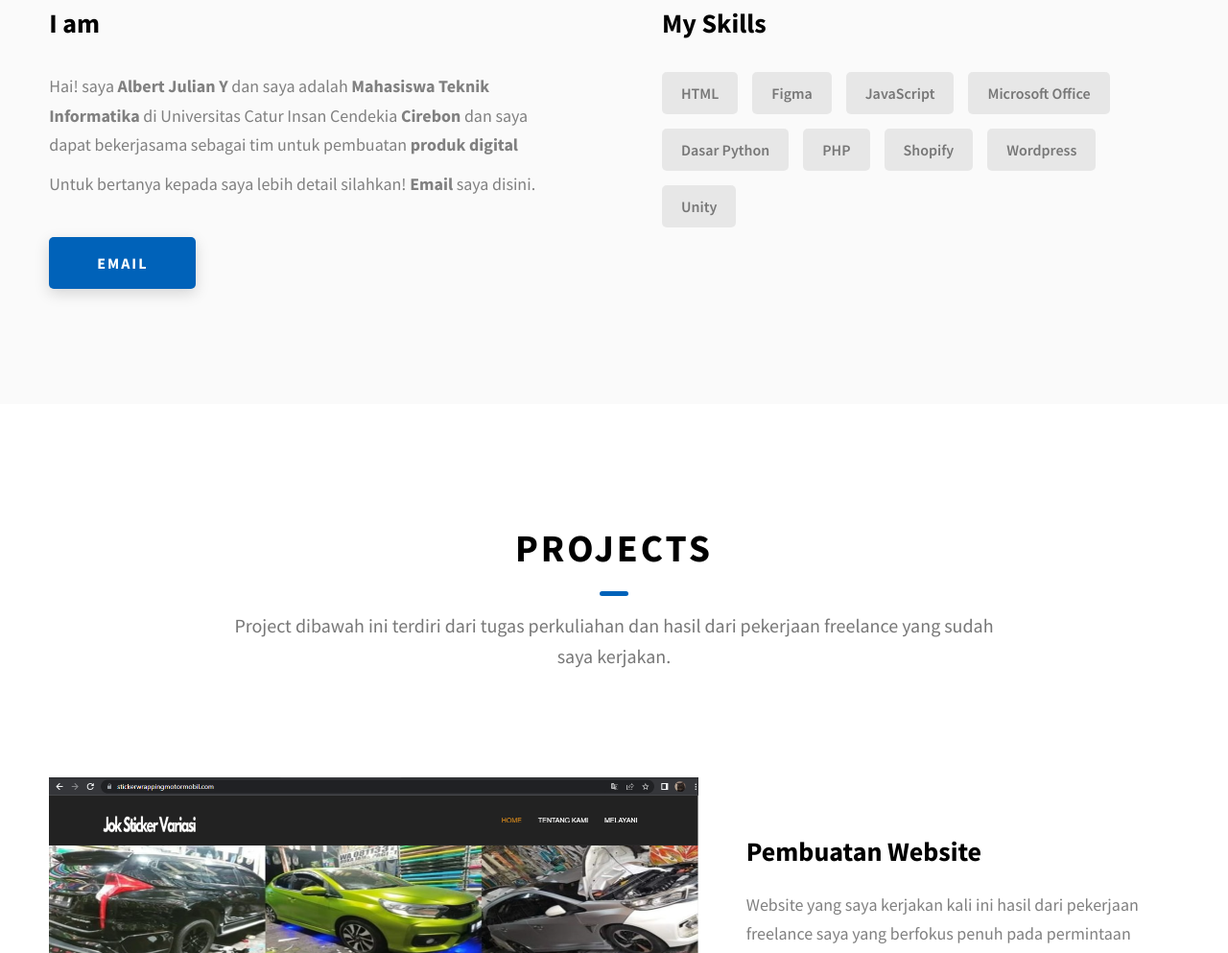
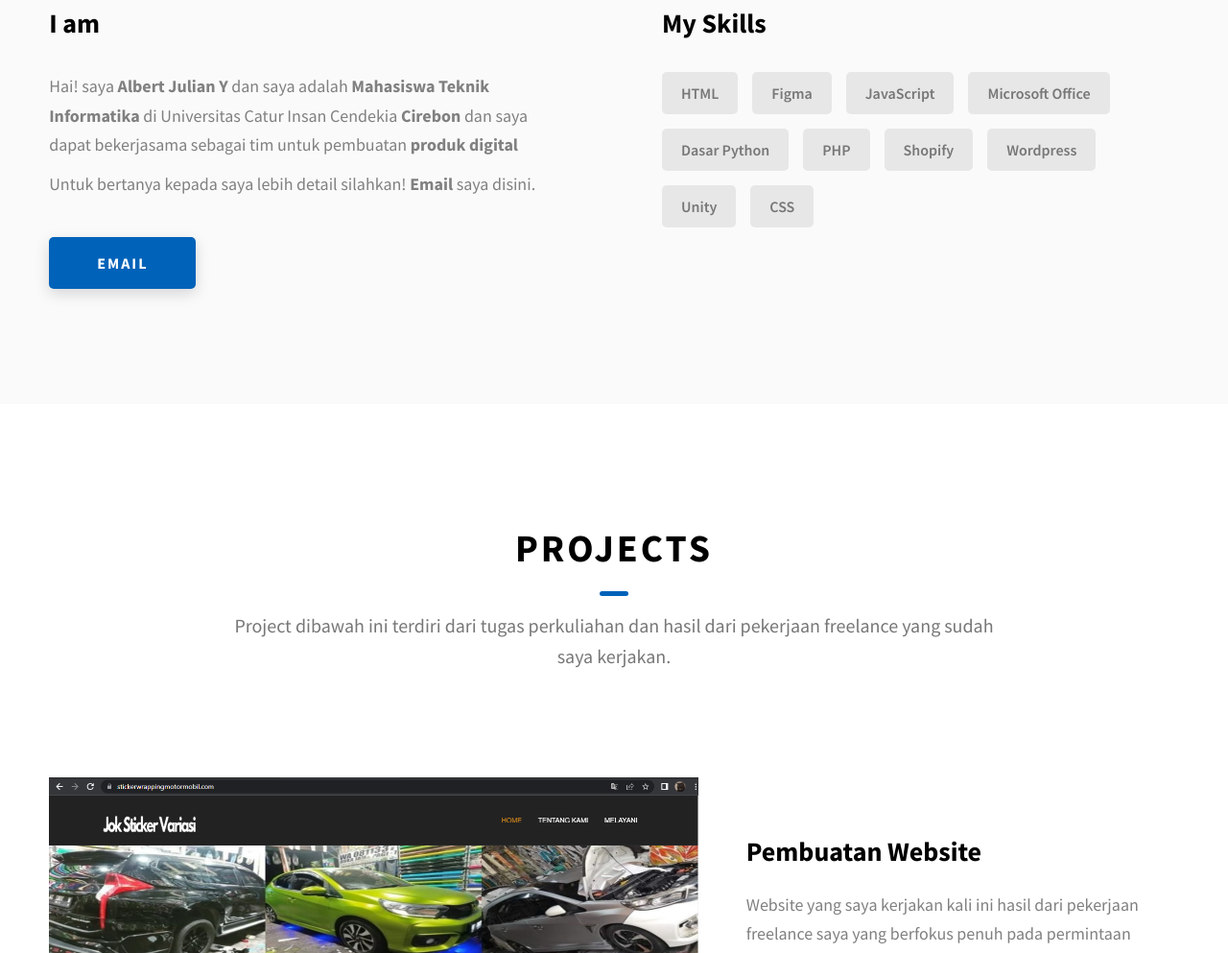
Before and after one commit to albertjz/albertjz.github.io, a website: page index.html in a window 1280 px wide. Shown: the part 1067-2060 px from the top of the page at 96% size. Drawn offline with Linux system fonts and the light colour scheme.

Commit message:
Update index.html

```diff
--- a/index.html
+++ b/index.html
@@ -156,6 +156,7 @@
               <div class="skills__skill">Shopify</div>
               <div class="skills__skill">Wordpress</div>
               <div class="skills__skill">Unity</div>
+              <div class="skills__skill">CSS</div>
             </div>
           </div>
         </div>
```
